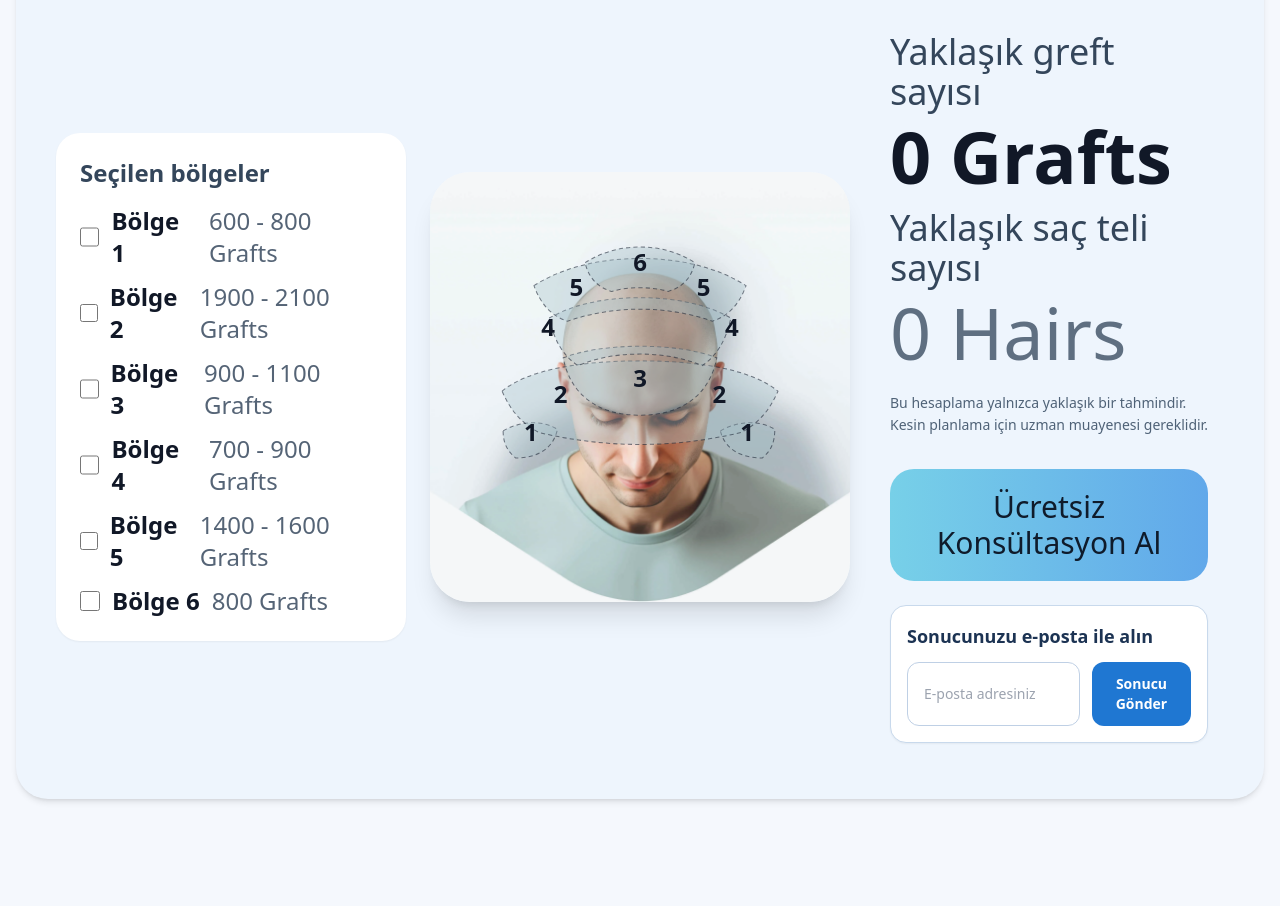
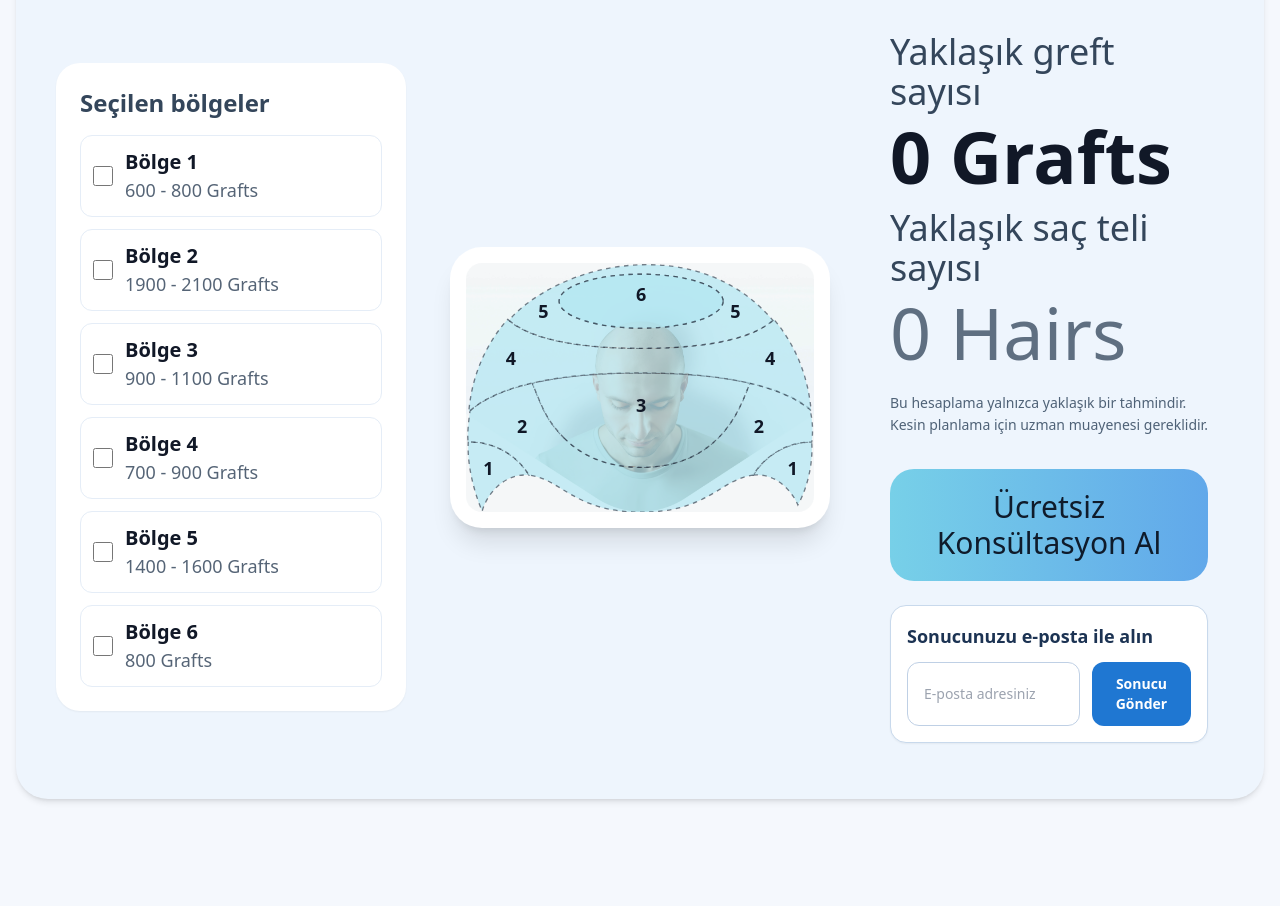
Before and after one commit to ibrahimtkmz/newlifehealth, a Next.js app: page / in a window 1280 px wide. Shown: the part 2520-3426 px from the top of the page. Built offline with nearby package versions, Linux system fonts and the light colour scheme.

Commit message:
Refine graft calculator with reference zone layout

```diff
--- a/app/page.jsx
+++ b/app/page.jsx
@@ -312,38 +312,50 @@ export default function HomePage() {
       id: 1,
       graftMin: 600,
       graftMax: 800,
-      path: "M140 404 C170 386 214 382 244 401 C236 438 206 456 164 456 C147 442 140 426 140 404 Z M556 404 C586 386 630 382 660 401 C660 426 653 442 636 456 C594 456 564 438 556 404 Z",
-      labels: [{ x: 193, y: 424 }, { x: 607, y: 424 }]
+      hairs: 1560,
+      path: "M56 189C50.5 178.833 32 158.7 2 159.5C0.720134 183.899 9.76005 210.666 14.44 221C18.0166 207.097 33.6017 186.617 56 189Z M256 189C275.581 186.916 289.955 202.306 295.651 215.5C300.434 207.484 309.6 185.059 308 159.477C279.177 159.597 261.377 179.061 256 189Z",
+      labels: [{ x: 20, y: 189 }, { x: 291, y: 189 }]
     },
     {
       id: 2,
       graftMin: 1900,
       graftMax: 2100,
-      path: "M138 328 C188 286 291 270 402 270 C513 270 616 286 666 328 C650 365 629 389 596 407 C532 422 468 430 402 430 C336 430 272 422 208 407 C175 389 154 365 138 328 Z",
-      labels: [{ x: 250, y: 350 }, { x: 554, y: 350 }]
+      hairs: 4750,
+      path: "M156 182C135.5 182 109 177.5 87.5 156C70.0323 138.532 66.5018 124.507 59.0058 107.013C37.4876 111.969 17.2072 119.649 3.59985 131.552C2.53329 138.701 0.720152 154.299 2.00002 159.5C32 158.7 50.5 178.833 56 189C85 192.085 96 222 156 222C216 222 227 192.085 256 189C261.377 179.061 279.177 159.597 308 159.477C308.833 154.133 309.6 140.666 306 129.55C292.468 118.779 273.281 111.685 252.994 107.013C251.723 109.98 250.566 112.848 249.435 115.649L249.434 115.65L249.433 115.654C243.458 130.777 236.107 144.393 224.5 156C203 177.5 176.5 182 156 182Z",
+      labels: [{ x: 50, y: 151 }, { x: 261, y: 151 }]
     },
     {
       id: 3,
       graftMin: 900,
       graftMax: 1100,
-      path: "M255 264 C292 250 344 242 402 242 C460 242 512 250 549 264 C536 332 486 374 402 374 C318 374 268 332 255 264 Z",
-      labels: [{ x: 402, y: 320 }]
+      hairs: 2250,
+      path: "M87.5 156C109 177.5 135.5 182 156 182C176.5 182 203 177.5 224.5 156C236.107 144.393 243.458 130.777 249.433 115.654L249.434 115.65C250.565 112.848 251.723 109.981 252.994 107.013C213.856 97.9998 170.624 97.9998 156 97.9998C141.376 97.9998 98.1437 97.9998 59.0057 107.013C66.5018 124.507 70.0322 138.532 87.5 156Z",
+      labels: [{ x: 156, y: 133 }]
     },
     {
       id: 4,
       graftMin: 700,
       graftMax: 900,
-      path: "M228 188 C274 162 333 149 402 149 C471 149 530 162 576 188 C566 233 548 261 521 279 C481 263 444 257 402 257 C360 257 323 263 283 279 C256 261 238 233 228 188 Z",
-      labels: [{ x: 226, y: 222 }, { x: 578, y: 222 }]
+      hairs: 1750,
+      path: "M155.498 75.9998C137.842 75.9998 66.0412 75.9998 37.1193 50.2086C17.4793 72.3744 5.07099 100.657 2.49961 132.536C16.0556 120.07 36.7872 112.104 58.8207 107.013C97.8309 97.9998 140.922 97.9998 155.498 97.9998C170.074 97.9998 213.166 97.9998 252.176 107.013C273.642 111.973 293.873 119.662 307.436 131.583C304.847 100.916 293.371 72.5345 274.064 50.0414C251.004 72.9498 192.67 75.9998 155.498 75.9998Z",
+      labels: [{ x: 40, y: 91 }, { x: 271, y: 91 }]
     },
     {
       id: 5,
       graftMin: 1400,
       graftMax: 1600,
-      path: "M199 126 C252 92 323 74 402 74 C481 74 552 92 605 126 C592 162 571 184 541 194 C497 179 450 171 402 171 C354 171 307 179 263 194 C233 184 212 162 199 126 Z",
-      labels: [{ x: 280, y: 146 }, { x: 524, y: 146 }]
+      hairs: 3500,
+      path: "M273.5 51.2955C243.708 75.9995 173.461 75.9995 156 75.9995C138.495 75.9995 67.9396 75.9995 38.2765 51.1091C52 33.9996 97.5 1.50006 161.5 1.5C224.711 1.49995 258.667 33.8635 273.5 51.2955ZM229 33.9996C229 47.2544 196.317 57.9995 156 57.9995C115.683 57.9995 83 47.2544 83 33.9996C83 20.7448 115.683 9.99964 156 9.99964C196.317 9.99964 229 20.7448 229 33.9996Z",
+      labels: [{ x: 69, y: 49 }, { x: 240, y: 49 }]
     },
-    { id: 6, graftMin: 800, graftMax: 800, path: "M297 82 C328 62 364 52 402 52 C440 52 476 62 507 82 C501 110 484 129 456 137 C439 132 421 130 402 130 C383 130 365 132 348 137 C320 129 303 110 297 82 Z", labels: [{ x: 402, y: 98 }] }
+    {
+      id: 6,
+      graftMin: 800,
+      graftMax: 800,
+      hairs: 2000,
+      path: "M229 33.9999C229 47.2547 196.317 57.9999 156 57.9999C115.683 57.9999 83 47.2547 83 33.9999C83 20.7451 115.683 10 156 10C196.317 10 229 20.7451 229 33.9999Z",
+      labels: [{ x: 156, y: 34 }]
+    }
   ];
   const treatmentImages = [
     "https://framerusercontent.com/images/wEkOWX1ML7fes0rVZookZRz5Epg.jpg?width=2048&height=2048",
@@ -361,7 +373,7 @@ export default function HomePage() {
   }, [testimonialIndex, t.testimonials]);
   const selectedZoneData = useMemo(() => zoneConfigs.filter((zone) => selectedZones.includes(zone.id)), [selectedZones]);
   const totalGrafts = useMemo(() => selectedZoneData.reduce((total, zone) => total + zone.graftMin, 0), [selectedZoneData]);
-  const totalHairs = useMemo(() => Math.round(totalGrafts * 2.2), [totalGrafts]);
+  const totalHairs = useMemo(() => selectedZoneData.reduce((total, zone) => total + zone.hairs, 0), [selectedZoneData]);
 
   const handleSend = (event) => {
     event.preventDefault();
@@ -606,24 +618,27 @@ export default function HomePage() {
                 {zoneConfigs.map((zone) => {
                   const isSelected = selectedZones.includes(zone.id);
                   return (
-                    <label key={zone.id} className="flex w-full cursor-pointer items-center gap-3 text-left">
+                    <label key={zone.id} className="flex w-full cursor-pointer items-center gap-3 rounded-xl border border-[#e5edf7] p-3 text-left transition hover:border-[#b8d1ec]">
                       <input type="checkbox" checked={isSelected} onChange={() => toggleZone(zone.id)} className="h-5 w-5 accent-[#0f172a]" />
-                      <span className="text-lg font-semibold leading-none text-[#111827] md:text-2xl">
+                      <div className="flex flex-col leading-tight">
+                        <span className="text-lg font-semibold text-[#111827] md:text-xl">
                           {t.zonePrefix} {zone.id}
                         </span>
-                      <span className="text-lg leading-none text-[#556476] md:text-2xl">
+                        <span className="text-base text-[#556476] md:text-lg">
                           {zone.graftMin === zone.graftMax ? `${zone.graftMin}` : `${zone.graftMin} - ${zone.graftMax}`} Grafts
                         </span>
+                      </div>
                     </label>
                   );
                 })}
               </div>
             </aside>
 
-            <div className="relative mx-auto h-[430px] w-full max-w-[500px] overflow-hidden rounded-[2.5rem] shadow-xl">
+            <div className="mx-auto w-full max-w-[380px] rounded-[2rem] bg-white p-4 shadow-xl">
+              <div className="relative aspect-[310/222] overflow-hidden rounded-2xl">
                 <Image src="/bald-man.jpeg" alt="Graft area model head" fill className="object-cover object-top" />
                 <div className="absolute inset-0 bg-[#c9d3de]/15" />
-              <svg viewBox="0 0 804 640" className="absolute inset-0 h-full w-full" aria-label="Hair loss zones">
+                <svg viewBox="0 0 310 222" className="absolute inset-0 h-full w-full" aria-label="Hair loss zones">
                 {zoneConfigs.map((zone) => {
                   const isSelected = selectedZones.includes(zone.id);
                   return (
@@ -632,10 +647,10 @@ export default function HomePage() {
                       d={zone.path}
                       onClick={() => toggleZone(zone.id)}
                       className="cursor-pointer transition-all duration-200"
-                      fill={isSelected ? "rgba(248, 177, 132, 0.58)" : "rgba(164, 191, 199, 0.36)"}
+                      fill={isSelected ? "rgba(239, 123, 59, 0.55)" : "rgba(179, 231, 242, 0.7)"}
                       stroke="rgba(31, 41, 55, 0.58)"
-                      strokeDasharray="8 6"
-                      strokeWidth="2"
+                      strokeDasharray="4 4"
+                      strokeWidth="1.2"
                     />
                   );
                 })}
@@ -646,13 +661,14 @@ export default function HomePage() {
                       x={label.x}
                       y={label.y}
                       textAnchor="middle"
-                      className="pointer-events-none select-none fill-[#111827] text-[46px] font-semibold"
+                      className="pointer-events-none select-none fill-[#111827] text-[16px] font-semibold"
                     >
                       {zone.id}
                     </text>
                   ))
                 )}
                 </svg>
+              </div>
             </div>
 
             <aside className="rounded-3xl p-4">
```
Lines whose indentation alone changed are shown as unchanged.
